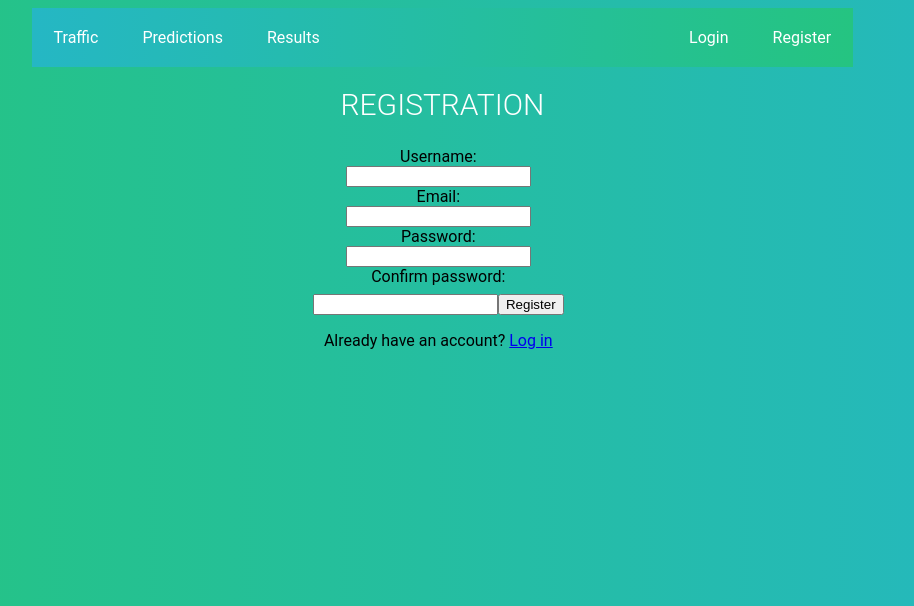
After one commit to velinovasen/bethub_rebuild, a Django app: page /register/ in a window 1280 px wide. The commit adds this page. Shown: the top 606 px of the page, without its empty margins (166-1080 px from the left). Run offline with Django 3.2, Linux system fonts and the light colour scheme.

Commit message:
'login_register_rdy'

```diff
--- a/bethub/settings.py
+++ b/bethub/settings.py
@@ -126,3 +126,6 @@ USE_TZ = True
 STATIC_URL = '/static/'
 STATICFILES_DIRS = [
     os.path.join(BASE_DIR, '/static/')]
+
+LOGIN_REDIRECT_URL = '/predictions'
+LOGIN_URL = 'login'
--- /dev/null
+++ b/predictions/forms.py
@@ -0,0 +1,18 @@
+from django import forms
+from django.forms import ModelForm
+
+from .models import *
+
+
+class RegisterForm(forms.Form):
+    username = forms.CharField(max_length=64)
+    email = forms.EmailField()
+    password = forms.CharField(max_length=32, widget=forms.PasswordInput)
+    confirm_password = forms.CharField(max_length=32,
+                                       widget=forms.PasswordInput
+                                       )
+
+
+class LoginForm(forms.Form):
+    username = forms.CharField(max_length=64)
+    password = forms.CharField(max_length=32, widget=forms.PasswordInput)
--- a/predictions/templates/partials/navbar.html
+++ b/predictions/templates/partials/navbar.html
@@ -2,14 +2,15 @@
     <ul class="navbar-left-part">
         <li><a href="{% url 'volume' %}">Traffic</a></li>
         <li><a href="{% url 'predictions' %}">Predictions</a></li>
+        <li><a href="{% url 'results' %}">Results</a></li>
         <div id="navbar-spacer"></div>
         {% if user.is_authenticated %}
         <li><a class="navbar-right-buttons" href="{% url 'logout' %}">Logout</a></li>
-                <!--
+
+        {% else %}
+
         <li><a class="navbar-right-buttons" href="{% url 'login' %}">Login</a></li>
-        <li><a class="navbar-right-buttons" href="{% url 'registration' %}">Register</a></li>    // to FIX LATER !!!
-        -->
-        {% else %}
+        <li><a class="navbar-right-buttons" href="{% url 'register' %}">Register</a></li>
 
         {% endif %}
     </ul>
--- /dev/null
+++ b/predictions/templates/users/register_form.html
@@ -0,0 +1,21 @@
+{% extends 'shared/base.html' %}
+{% load static %}
+    {% block site_title %}BETHUB | REGISTRATION{% endblock %}
+    {% block header_content %}
+    <h1>Registration</h1>
+    {% if messages %}
+        {% for message in messages %}
+        <div>
+            {{ message }}
+        </div>
+        {% endfor %}
+    {% endif %}
+    {% endblock %}
+    {% block site_content %}
+        <form class="form-group" method="POST">
+            {% csrf_token %}
+            {{ form }}
+            <button type="submit">Register</button>
+            <p id="have-acc-log-in">Already have an account? <a href="{% url 'login' %}">Log in</a></p>
+        </form>
+    {% endblock %}
--- a/predictions/urls.py
+++ b/predictions/urls.py
@@ -1,8 +1,19 @@
+import django.contrib.auth.views as auth_views
 from django.urls import path
 from predictions import views
+
+
 
 urlpatterns = [
     path('predictions/', views.predictions_view, name='predictions'),
     path('volume/', views.volume_view, name='volume'),
+    path('results/', views.results_view, name='results'),
+    path('register/', views.RegisterView.as_view(), name='register'),
+    path('login/', auth_views.LoginView.as_view(
+        template_name='users/login_form.html'), name='login'),
+    path('logout/', auth_views.LogoutView.as_view(
+        template_name='users/logout_form.html'), name='logout'),
+
+
 
 ]
--- a/predictions/views.py
+++ b/predictions/views.py
@@ -1,7 +1,13 @@
+from django.contrib.auth.models import User
+from django.contrib.auth.views import LoginView
 from django.shortcuts import render
 
 # Create your views here.
-from predictions.models import Prediction, BetsVolume
+from django.urls import reverse_lazy
+from django.views.generic import FormView
+
+from predictions.forms import RegisterForm
+from predictions.models import Prediction, BetsVolume, Game, AppUser
 
 
 def predictions_view(request):
@@ -16,3 +22,54 @@ def volume_view(request):
         "all_volume": BetsVolume.objects.all()
     }
     return render(request, 'volume.html', context)
+
+
+def results_view(request):
+    context = {
+        "all_results": Game.objects.filter(status='finished').order_by('-date', '-time')
+    }
+    return render(request, 'results.html', context)
+
+
+def check_if_exists(username):
+    return User.objects.filter(username=username).exists()
+
+
+class RegisterView(FormView):
+    def test_func(self):
+        return not self.request.user.is_authenticated
+
+    template_name = "users/register_form.html"
+    form_class = RegisterForm
+    success_url = reverse_lazy('predictions')
+
+    def form_valid(self, form):
+        username = form.cleaned_data['username']
+        email = form.cleaned_data['email']
+        password = form.cleaned_data['password']
+        confirm_password = form.cleaned_data['confirm_password']
+
+        messages = []
+        flag = True
+
+        if check_if_exists(username):
+            messages.append("User already exists!!")
+            flag = False
+        if password != confirm_password:
+            messages.append("Passwords dont match!!")
+            flag = False
+
+        if flag:
+            user = User.objects.create_user(username=username,
+                                            password=password,
+                                            email=email
+                                            )
+            AppUser.objects.create(user=user,
+                                   cash=500
+                                   )
+        else:
+            context = {"messages": messages,
+                       "form": form
+                       }
+            return render(self.request, "users/register_form.html", context)
+        return super(RegisterView, self).form_valid(form)
```
Also changed, not shown: predictions/templates/partials/tables/results_table.html (added, +36 -0 lines), predictions/templates/results.html (added, +10 -0 lines), predictions/templates/users/login_form.html (added, +21 -0 lines), predictions/templates/users/logout_form.html (added, +9 -0 lines).
